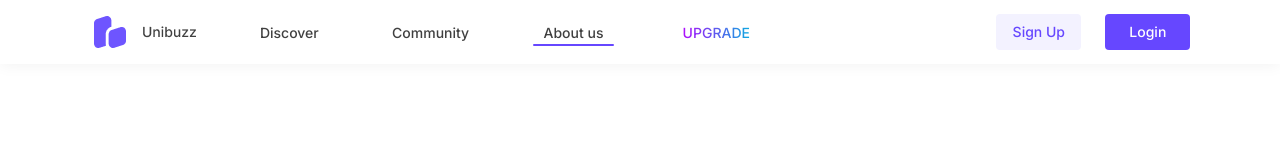
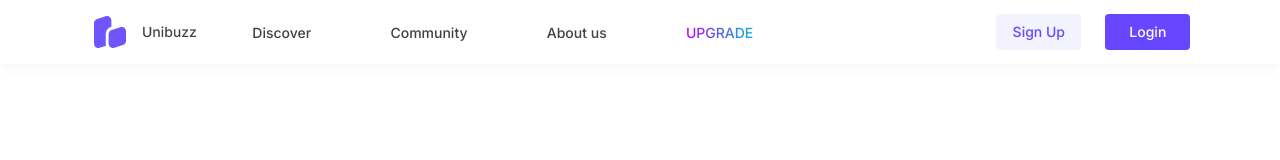
Before and after one commit to BacPacNet/web-app-client, a Next.js app: page /aboutus in a window 1280 px wide. Shown: the top 160 px of the page. Built offline with nearby package versions, Linux system fonts and the light colour scheme.

Commit message:
animation in nav-items changed

```diff
--- a/src/app/components/Navbar/Navbar.css
+++ b/src/app/components/Navbar/Navbar.css
@@ -27,27 +27,16 @@
 .nav-link {
   font-weight: 500;
   font-size: 14px;
-  /* text-transform: uppercase; */
   text-align: center;
   text-decoration: none;
-  width: 81px;
+  width: fit-content;
   color: #404040;
-  padding: 8px 2px 8px 2px;
-  /* margin: 0px 20px; */
+  padding: 0 2px;
   display: inline-block;
   position: relative;
   opacity: 1;
 }
-.link {
-  font-size: 14px;
-  color: #404040;
-  /* border: 2px solid red; */
-  display: block;
-  width: 78px;
-  text-align: center;
-  /* border: 2px solid red; */
-  font-weight: 500;
-}
+
 .special {
   background-image: linear-gradient(to right, rgba(189, 0, 255, 1), rgba(0, 182, 222, 1));
   -webkit-background-clip: text; /* For webkit-based browsers */
@@ -68,7 +57,7 @@
   width: 9px;
   height: 8px;
 }
-.link:hover {
+.nav-link:hover {
   transition: all 100ms ease-in;
   font-weight: bolder;
 }
@@ -91,15 +80,6 @@
   /* border: 2px solid red; */
   margin-left: 240px;
 }
-.nav-link::before {
-  height: 3px;
-  content: '';
-  position: absolute;
-  background-color: #6647ff;
-  border-radius: 5px;
-  width: 100%;
-  /* opacity: 1; */
-}
 .btn-primary {
   background-color: #f3f2ff;
   width: 85px;
@@ -116,18 +96,40 @@
   border-radius: 4px;
   opacity: 1;
 }
-.nav-link-ltr::before {
+.nav-link::after {
   content: ''; /* Ensure content is empty for pseudo-element */
-  width: 0; /* Set initial width to 0 */
+  width: 0%; /* Set initial width to 0 */
   height: 2px; /* Set the height of the underline */
   background-color: #6647ff; /* Set the color of the underline */
   position: absolute; /* Position the underline absolutely */
-  bottom: 5px; /* Align the underline to the bottom of the link */
+  bottom: 0px; /* Align the underline to the bottom of the link */
   left: 0;
-  transition: width 0.3s ease-in-out;
+  transform: scale(0, 1);
+  transform-origin: 0% 100%;
+  transition: transform 300ms ease-in;
 }
-.nav-link-ltr.active::before {
+.active::after {
+  content: '';
   width: 100%;
+  height: 2px;
+  background-color: #6647ff;
+  position: absolute;
+  bottom: 0px;
+  left: 0px;
+  transform: scale(0, 1);
+  transform-origin: 0% 100%;
+  transition: transform 300ms ease-in;
+}
+@keyframes SlideIn {
+  0% {
+    transform: scale(0, 1);
+  }
+  100% {
+    transform: scale(1, 1);
+  }
+}
+.active::after {
+  animation: SlideIn 300ms ease-in forwards;
 }
 
 @media only screen and (min-width: 760px) {
@@ -171,7 +173,7 @@
     left: 0;
     width: 100%;
     background-color: white;
-    box-shadow: 0px 15px 9px -4px #ececec;
+    box-shadow: 0 1px 15px #f2f2f2;
     /* border: 2px solid red; */
     display: flex;
     flex-direction: column;
--- a/src/app/components/Navbar/Navbar.tsx
+++ b/src/app/components/Navbar/Navbar.tsx
@@ -133,14 +133,11 @@ const Navbar: React.FC = () => {
                     {item.path === '/upgrade' ? (
                       <div className="flex" onMouseOver={() => setHover(true)} onMouseLeave={() => setHover(false)}>
                         {item.display === 'mobile' ? (
-                          <Link
-                            href={item.path}
-                            className={pathname === item.path ? 'mobile nav-link active nav-link-ltr' : 'mobile link special w-16'}
-                          >
+                          <Link href={item.path} className={pathname === item.path ? 'mobile nav-link active' : 'mobile nav-link special w-16'}>
                             {item.name}
                           </Link>
                         ) : (
-                          <Link href={item.path} className={pathname === item.path ? 'nav-link active nav-link-ltr' : 'link special w-16'}>
+                          <Link href={item.path} className={pathname === item.path ? 'nav-link active' : 'nav-link special w-16'}>
                             {item.name}
                           </Link>
                         )}
@@ -151,11 +148,11 @@ const Navbar: React.FC = () => {
                         )}
                       </div>
                     ) : item.display === 'mobile' ? (
-                      <Link href={item.path} className={pathname === item.path ? 'mobile nav-link nav-link-ltr' : 'mobile link'}>
+                      <Link href={item.path} className={pathname === item.path ? 'mobile nav-link' : 'mobile nav-link'}>
                         {item.name}
                       </Link>
                     ) : (
-                      <Link href={item.path} className={pathname === item.path ? ' nav-link active nav-link-ltr' : 'link'}>
+                      <Link href={item.path} className={pathname === item.path ? ' nav-link active' : 'nav-link'}>
                         {item.name}
                       </Link>
                     )}
```
